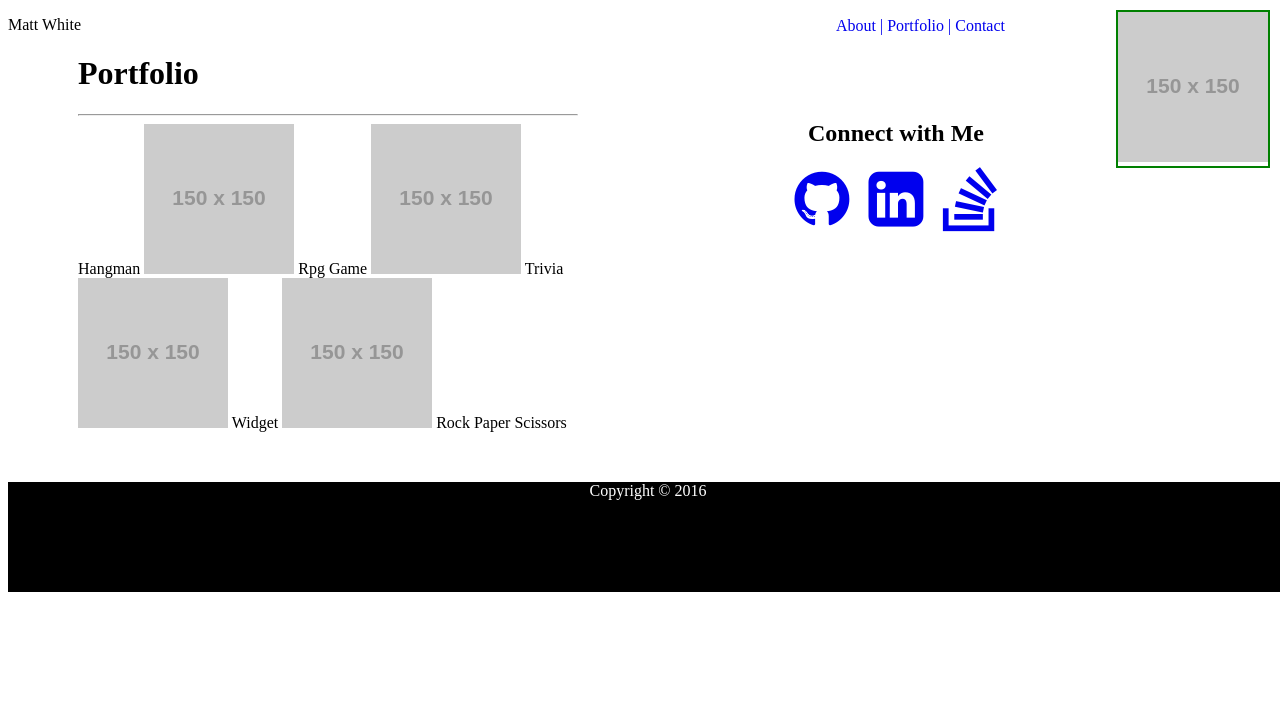
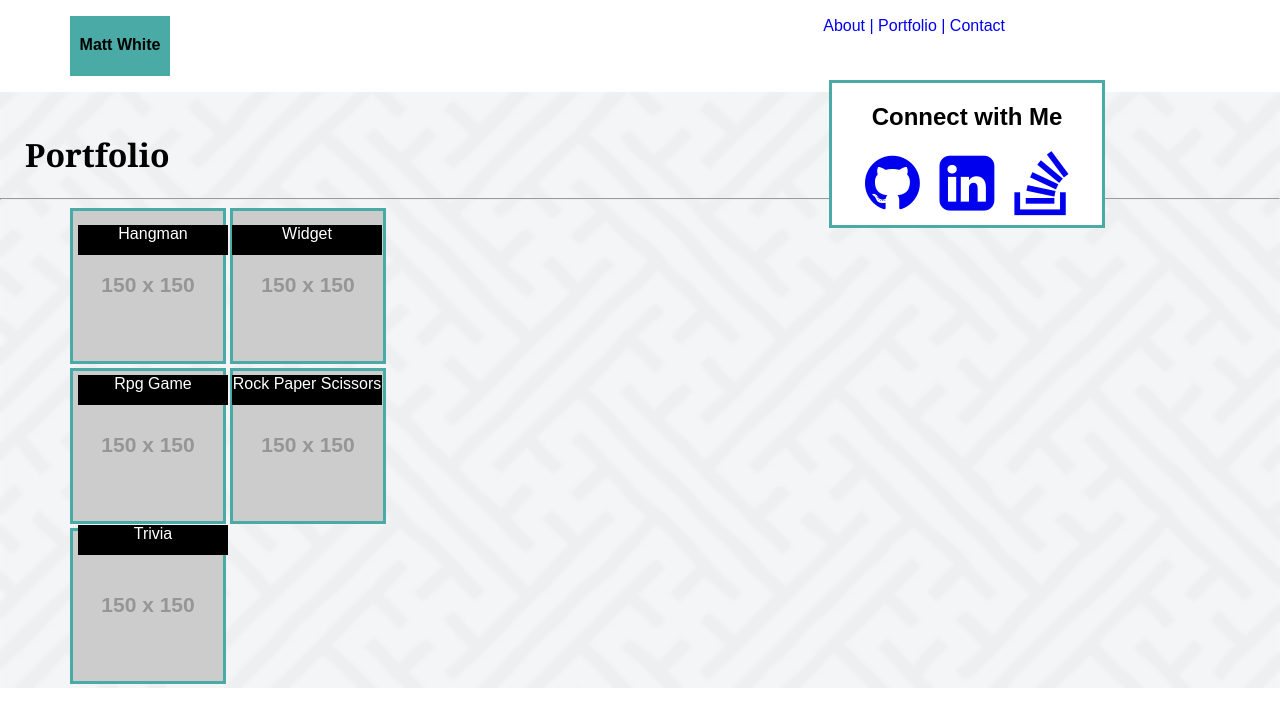
Before and after one commit to Matawhite/Basic-Portfolio, a PHP site: page /portfolio.html in a window 1280 px wide. Shown: the top 727 px of the page. Run offline with PHP 8.4, Linux system fonts and the light colour scheme; grey boxes labelled with a size stand in for pictures from a placeholder-image service; some libraries are stand-ins or nearby versions.

Commit message:
index done

```diff
--- /dev/null
+++ b/assets/js/year.js
@@ -0,0 +1,2 @@
+var thisYear = new Date().getFullYear();
+document.getElementById('footer').innerHTML = `Copyright &#169 ${thisYear}`;
--- a/assets/style.css
+++ b/assets/style.css
@@ -7,28 +7,32 @@
   width: 100%;
   height: auto;
   float: left;
+  padding-right: 10px;
 }
 
 .contentBox{
   margin-left: 70px;
   margin-right: 100px;
-  margin-bottom: 50px;
-  height: 75%;
+  padding-bottom: 50px;
+
 }
 
 p {
-  word-wrap: break-word;
-  width: 50%;
-
+  width: 100%;
 }
 
 .contact {
   position: absolute;
-  right: 275px;
-  top: 100px;
+  right: 175px;
+  top: 80px;
   text-align: center;
+  border: solid;
+  border-color: #4aaaa5;
+  padding-bottom: 10px;
+  width: 270px;
+  background: #ffffff;
+}
 
-}
 
 #menu{
   float: right;
@@ -46,10 +50,13 @@ footer{
   color: white;
   clear: both;
   text-align: center;
-  background: black;
+  background: #666666;
   width: 100%;
-  height: 110px;
   position: fixed;
+  height: 170px;
+  line-height: 90px;
+  border-top: solid;
+  border-color: #4aaaa5
 
 }
 
@@ -62,11 +69,13 @@ footer{
 
 }
 
-.name {
-  width: 50%;
-  height: 20px;
+#name {
+  width: 100px;
+  height: 40px;
   font-weight: bold;
-  margin-bottom: 20px;
+  background: #4aaaa5;
+  text-align: center;
+  padding-top: 20px;
 }
 
 .email {
@@ -99,18 +108,114 @@ a:hover {
 }
 
 .projectBox {
-  width: 500px;
+  width: 320px;
   margin-left: 70px;
   margin-right: 100px;
   margin-bottom: 50px;
   height: 100%;
 }
 
-
-#project1 {
-    position: absolute;
-    right: 10px;
-    top: 10px;
-    border: 2px solid green;
+#title1 {
+  position: absolute;
+  top: 225px;
+  left: 78px;
+  background: black;
+  width: 150px;
+  color: white;
+  text-align: center;
+  height: 30px;
 
 }
+
+#title2 {
+  position: absolute;
+  top: 375px;
+  left: 78px;
+  background: black;
+  width: 150px;
+  color: white;
+  text-align: center;
+  height: 30px;
+}
+
+#title3 {
+  position: absolute;
+  top: 525px;
+  left: 78px;
+  background: black;
+  width: 150px;
+  color: white;
+  text-align: center;
+  height: 30px;
+}
+
+#title4 {
+  position: absolute;
+  top: 225px;
+  left: 232px;
+  background: black;
+  width: 150px;
+  color: white;
+  text-align: center;
+  height: 30px;
+}
+
+#title5 {
+  position: absolute;
+  top: 375px;
+  left: 232px;
+  background: black;
+  width: 150px;
+  color: white;
+  text-align: center;
+  height: 30px;
+
+}
+
+h1{
+  margin-left: 25px;
+  font-family: 'Georgia', Times, Times New Roman, serif;
+}
+
+body {
+  padding: 0px;
+  margin: 0px;
+  font-family: 'Arial', 'Helvetica Neue', Helvetica, sans-serif;
+}
+
+#about{
+  border: solid;
+  border-color: #4aaaa5;
+  width: 600px;
+  padding-left: 10px;
+  background: #ffffff;
+}
+
+.projects img {
+  border: solid;
+  border-color: #4aaaa5
+}
+
+#name {
+  margin-left: 70px;
+}
+
+#about img{
+  width: 100%;
+  height: auto;
+  float: left;
+  padding-right: 10px;
+}
+
+.container{
+  background: url(sayagata-400px.png) no-repeat 50% 50% fixed;
+    background-size: cover;
+    -moz-background-size: cover;
+    -o-background-size: cover;
+    -webkit-background-size: cover;
+    padding-top: 20px;
+  }
+
+  #navBar {
+    background: #ffffff;
+  }
--- a/portfolio.html
+++ b/portfolio.html
@@ -5,7 +5,7 @@
     <link rel="stylesheet" type="text/css" href="assets/style.css">
     <link rel="stylesheet" type="text/css" href="assets/reset.css">
     <link rel="stylesheet" href="https://maxcdn.bootstrapcdn.com/font-awesome/4.6.1/css/font-awesome.min.css">
-    <meta name="viewport" content="width=device-width, initial-scale=1.0">
+
   </head>
   <body>
     <div id="navBar">
@@ -18,21 +18,27 @@
       </nav>
     </div>
     <div class="container">
+      <h1>Portfolio</h1>
+      <hr>
       <div class="projectBox">
-        <h1>Portfolio</h1>
-        <hr>
+
+
         <div class="projects">
 
-            <a id="project1"href="#"><img src="http://placehold.it/150x150"></a><span>
-            Hangman</span>
+            <a id="project1"href="#"><img src="http://placehold.it/150x150"></a>
+            <span id="title1">Hangman</span>
+
             <a id="project2"href="#"><img src="http://placehold.it/150x150"></a>
-            <span>Rpg Game</span>
+            <span id="title2" >Rpg Game</span>
+
             <a id="project3"href="#"><img src="http://placehold.it/150x150"></a>
-            <span>Trivia</span>
+            <span id="title3">Trivia</span>
+
             <a id="project4"href="#"><img src="http://placehold.it/150x150"></a>
-            <span>Widget</span>
+            <span id="title4">Widget</span>
+
             <a id="project5"href="#"><img src="http://placehold.it/150x150"></a>
-            <span>Rock Paper Scissors</span>
+            <span id="title5" >Rock Paper Scissors</span>
 
       </div>
       </div>
@@ -43,7 +49,7 @@
         <a href="http://stackoverflow.com/users/3754851/user3754851"><i class="fa fa-stack-overflow fa-4x" aria-hidden="true"></i></a>
       </div>
     </div>   <!--end main container -->
-    <!-- do copyright year with js -->
-    <footer>Copyright &#169 2016</footer>
+
   </body>
+  <script src="assets/js/year.js"></script>
 </html>
```
Also changed, not shown: contact.html (+5 -4 lines), index.html (+9 -7 lines), assets/sayagata-400px.png (added).
